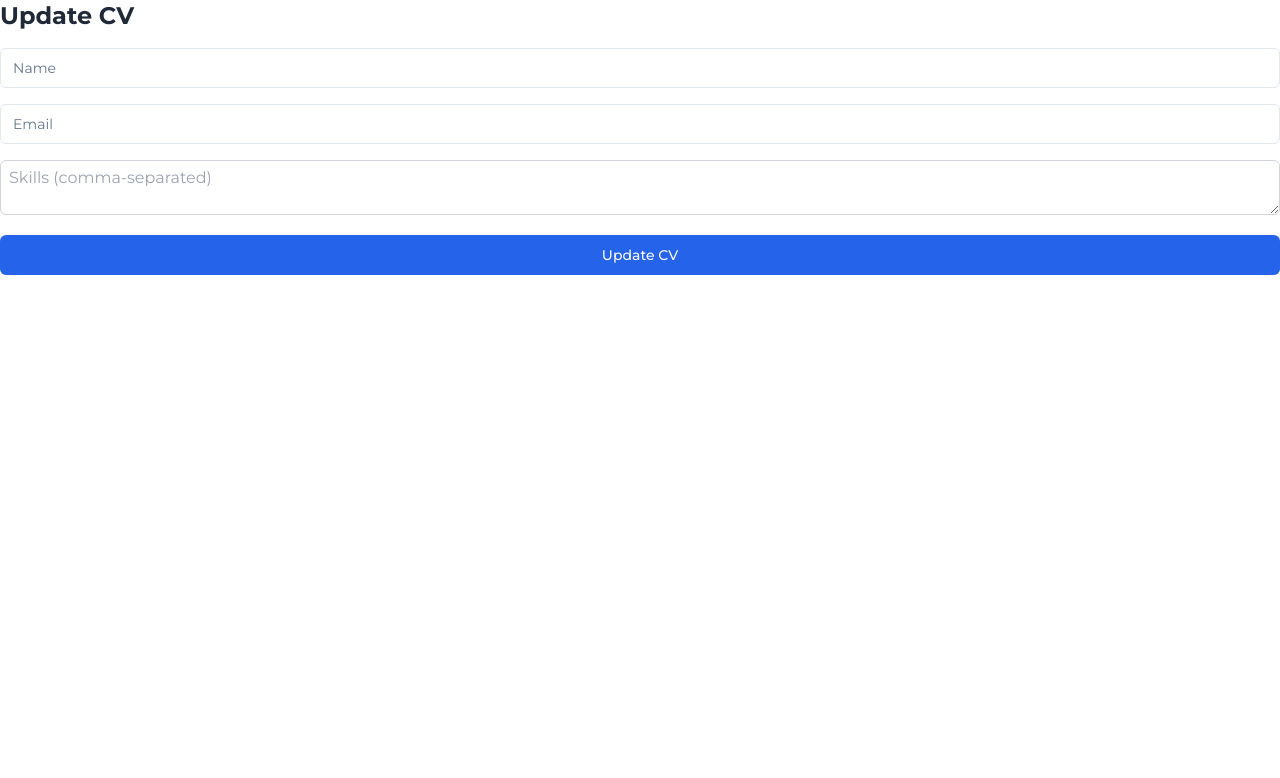
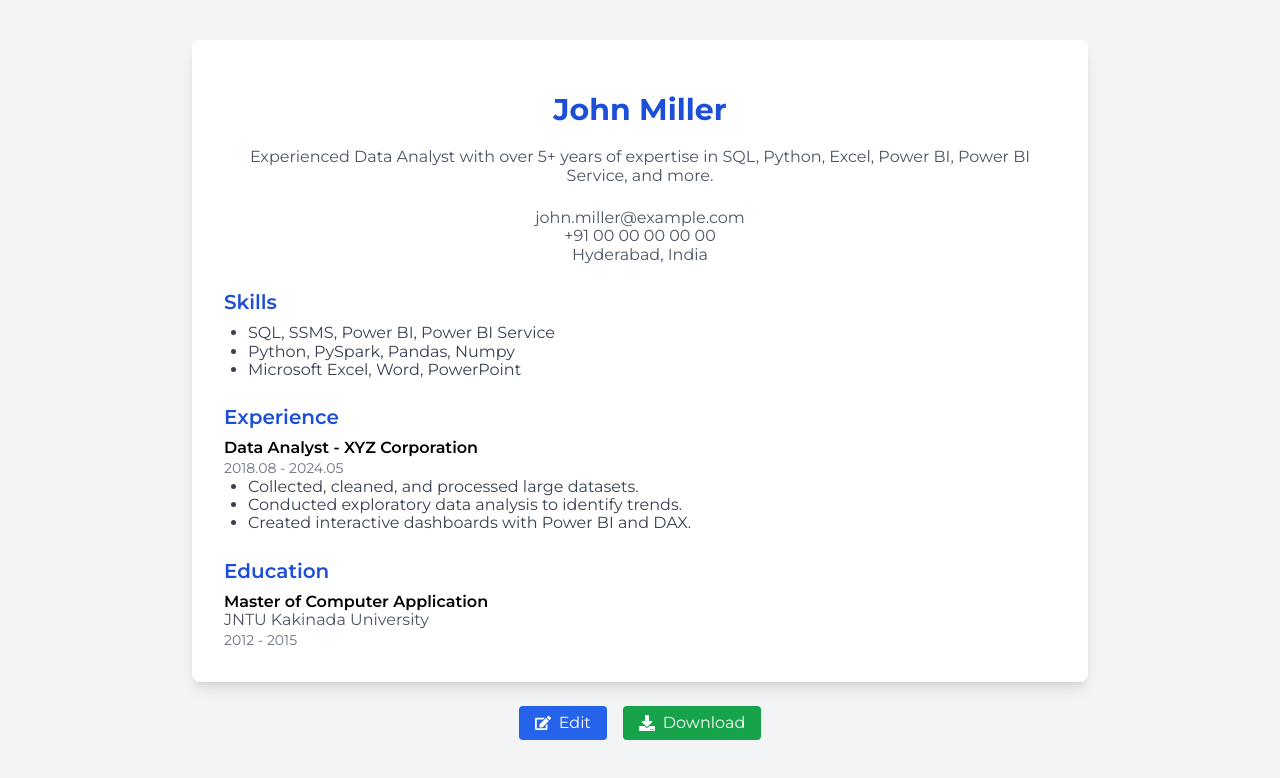
Before and after one commit to zackweb-pro/SI_Interface, a React (Vite) app: page /update-cv in a window 1280 px wide. Shown: the top 778 px of the page. Built offline with nearby package versions, Linux system fonts and the light colour scheme.

Commit message:
student dashboard changements

```diff
--- a/package.json
+++ b/package.json
@@ -10,14 +10,18 @@
     "preview": "vite preview"
   },
   "dependencies": {
+    "@radix-ui/react-progress": "^1.1.1",
     "@radix-ui/react-slot": "^1.1.1",
     "@radix-ui/react-tooltip": "^1.1.5",
     "class-variance-authority": "^0.7.1",
     "clsx": "^2.1.1",
     "framer-motion": "^11.13.1",
+    "html2pdf": "^0.0.11",
+    "html2pdf.js": "^0.10.2",
     "lucide-react": "^0.465.0",
     "react": "^18.3.1",
     "react-dom": "^18.3.1",
+    "react-icons": "^5.4.0",
     "react-router-dom": "^7.0.2",
     "tailwind-merge": "^2.5.5",
     "tailwindcss-animate": "^1.0.7",
--- a/src/components/UpdateCV.jsx
+++ b/src/components/UpdateCV.jsx
@@ -1,56 +1,183 @@
-import React, { useState } from "react";
-import { Input } from "@/components/ui/input"; // ShadCN input
-import { Button } from "@/components/ui/button"; // ShadCN button
+import React, { useState, useRef } from "react";
+import { FaEdit, FaDownload } from "react-icons/fa";
+import html2pdf from "html2pdf.js";
 
-const UpdateCV = () => {
+const CVTemplate = () => {
+  const [isEditing, setIsEditing] = useState(false);
   const [formData, setFormData] = useState({
-    name: "",
-    email: "",
-    skills: "",
+    name: "John Miller",
+    profileSummary:
+      "Experienced Data Analyst with over 5+ years of expertise in SQL, Python, Excel, Power BI, Power BI Service, and more.",
+    contact: {
+      email: "john.miller@example.com",
+      phone: "+91 00 00 00 00 00",
+      address: "Hyderabad, India",
+    },
+    skills: [
+      "SQL, SSMS, Power BI, Power BI Service",
+      "Python, PySpark, Pandas, Numpy",
+      "Microsoft Excel, Word, PowerPoint",
+    ],
+    experience: [
+      {
+        position: "Data Analyst",
+        company: "XYZ Corporation",
+        date: "2018.08 - 2024.05",
+        details: [
+          "Collected, cleaned, and processed large datasets.",
+          "Conducted exploratory data analysis to identify trends.",
+          "Created interactive dashboards with Power BI and DAX.",
+        ],
+      },
+    ],
+    education: [
+      {
+        degree: "Master of Computer Application",
+        university: "JNTU Kakinada University",
+        year: "2012 - 2015",
+      },
+    ],
   });
 
-  const handleChange = (e) => {
-    setFormData({ ...formData, [e.target.name]: e.target.value });
+  const cvRef = useRef();
+
+  const handleInputChange = (path, value) => {
+    const keys = path.split(".");
+    setFormData((prev) => {
+      const updated = { ...prev };
+      let current = updated;
+      keys.forEach((key, index) => {
+        if (index === keys.length - 1) {
+          current[key] = value;
+        } else {
+          current = current[key];
+        }
+      });
+      return updated;
+    });
   };
 
-  const handleSubmit = (e) => {
-    e.preventDefault();
-    console.log("CV Updated:", formData);
+  const downloadPDF = () => {
+    html2pdf().from(cvRef.current).save("CV.pdf");
   };
 
   return (
-    <div>
-      <h2 className="text-2xl font-bold text-gray-800 mb-4">Update CV</h2>
-      <form onSubmit={handleSubmit} className="space-y-4">
-        <Input
-          type="text"
-          name="name"
-          placeholder="Name"
-          value={formData.name}
-          onChange={handleChange}
-          className="w-full"
-        />
-        <Input
-          type="email"
-          name="email"
-          placeholder="Email"
-          value={formData.email}
-          onChange={handleChange}
-          className="w-full"
-        />
-        <textarea
-          name="skills"
-          placeholder="Skills (comma-separated)"
-          value={formData.skills}
-          onChange={handleChange}
-          className="w-full border border-gray-300 rounded-md p-2"
-        ></textarea>
-        <Button type="submit" className="w-full">
-          Update CV
-        </Button>
-      </form>
+    <div className="min-h-screen bg-gray-100 flex flex-col items-center py-10">
+      <div className="bg-white w-full max-w-4xl p-8 shadow-lg rounded-lg" ref={cvRef}>
+        {/* Header */}
+        <div className="text-center mb-6">
+          {isEditing ? (
+            <input
+              type="text"
+              value={formData.name}
+              onChange={(e) => handleInputChange("name", e.target.value)}
+              className="text-3xl font-bold text-blue-700 w-full text-center border-b focus:outline-none"
+            />
+          ) : (
+            <h1 className="text-3xl font-bold text-blue-700">{formData.name}</h1>
+          )}
+          <p className="mt-2 text-gray-600">
+            {isEditing ? (
+              <textarea
+                value={formData.profileSummary}
+                onChange={(e) => handleInputChange("profileSummary", e.target.value)}
+                className="w-full text-center border focus:outline-none"
+              />
+            ) : (
+              formData.profileSummary
+            )}
+          </p>
+        </div>
+
+        {/* Contact */}
+        <div className="text-center mb-6">
+          {Object.entries(formData.contact).map(([key, value]) => (
+            <p key={key} className="text-gray-600">
+              {isEditing ? (
+                <input
+                  type="text"
+                  value={value}
+                  onChange={(e) => handleInputChange(`contact.${key}`, e.target.value)}
+                  className="border-b focus:outline-none"
+                />
+              ) : (
+                value
+              )}
+            </p>
+          ))}
+        </div>
+
+        {/* Skills */}
+        <div>
+          <h2 className="text-xl font-semibold text-blue-700 mb-2">Skills</h2>
+          <ul className="list-disc ml-6 text-gray-700">
+            {formData.skills.map((skill, index) =>
+              isEditing ? (
+                <li key={index}>
+                  <input
+                    type="text"
+                    value={skill}
+                    onChange={(e) => {
+                      const updatedSkills = [...formData.skills];
+                      updatedSkills[index] = e.target.value;
+                      handleInputChange("skills", updatedSkills);
+                    }}
+                    className="border-b focus:outline-none"
+                  />
+                </li>
+              ) : (
+                <li key={index}>{skill}</li>
+              )
+            )}
+          </ul>
+        </div>
+
+        {/* Experience */}
+        <div className="mt-6">
+          <h2 className="text-xl font-semibold text-blue-700 mb-2">Experience</h2>
+          {formData.experience.map((exp, idx) => (
+            <div key={idx} className="mb-4">
+              <h3 className="font-semibold">{exp.position} - {exp.company}</h3>
+              <p className="text-sm text-gray-500">{exp.date}</p>
+              <ul className="list-disc ml-6 text-gray-700">
+                {exp.details.map((detail, i) => (
+                  <li key={i}>{detail}</li>
+                ))}
+              </ul>
+            </div>
+          ))}
+        </div>
+
+        {/* Education */}
+        <div className="mt-6">
+          <h2 className="text-xl font-semibold text-blue-700 mb-2">Education</h2>
+          {formData.education.map((edu, idx) => (
+            <div key={idx}>
+              <h3 className="font-semibold">{edu.degree}</h3>
+              <p className="text-gray-600">{edu.university}</p>
+              <p className="text-sm text-gray-500">{edu.year}</p>
+            </div>
+          ))}
+        </div>
+      </div>
+
+      {/* Buttons */}
+      <div className="flex gap-4 mt-6">
+        <button
+          onClick={() => setIsEditing(!isEditing)}
+          className="flex items-center gap-2 px-4 py-2 bg-blue-600 text-white rounded hover:bg-blue-700"
+        >
+          <FaEdit /> {isEditing ? "Save" : "Edit"}
+        </button>
+        <button
+          onClick={downloadPDF}
+          className="flex items-center gap-2 px-4 py-2 bg-green-600 text-white rounded hover:bg-green-700"
+        >
+          <FaDownload /> Download
+        </button>
+      </div>
     </div>
   );
 };
 
-export default UpdateCV;
+export default CVTemplate;
--- /dev/null
+++ b/src/components/ui/progress.jsx
@@ -0,0 +1,18 @@
+import * as React from "react"
+import * as ProgressPrimitive from "@radix-ui/react-progress"
+
+import { cn } from "@/lib/utils"
+
+const Progress = React.forwardRef(({ className, value, ...props }, ref) => (
+  <ProgressPrimitive.Root
+    ref={ref}
+    className={cn("relative h-4 w-full overflow-hidden rounded-full bg-secondary", className)}
+    {...props}>
+    <ProgressPrimitive.Indicator
+      className="h-full w-full flex-1 bg-primary transition-all"
+      style={{ transform: `translateX(-${100 - (value || 0)}%)` }} />
+  </ProgressPrimitive.Root>
+))
+Progress.displayName = ProgressPrimitive.Root.displayName
+
+export { Progress }
```
Also changed, not shown: 1 other file (tests, documents, lock files or other folders).
